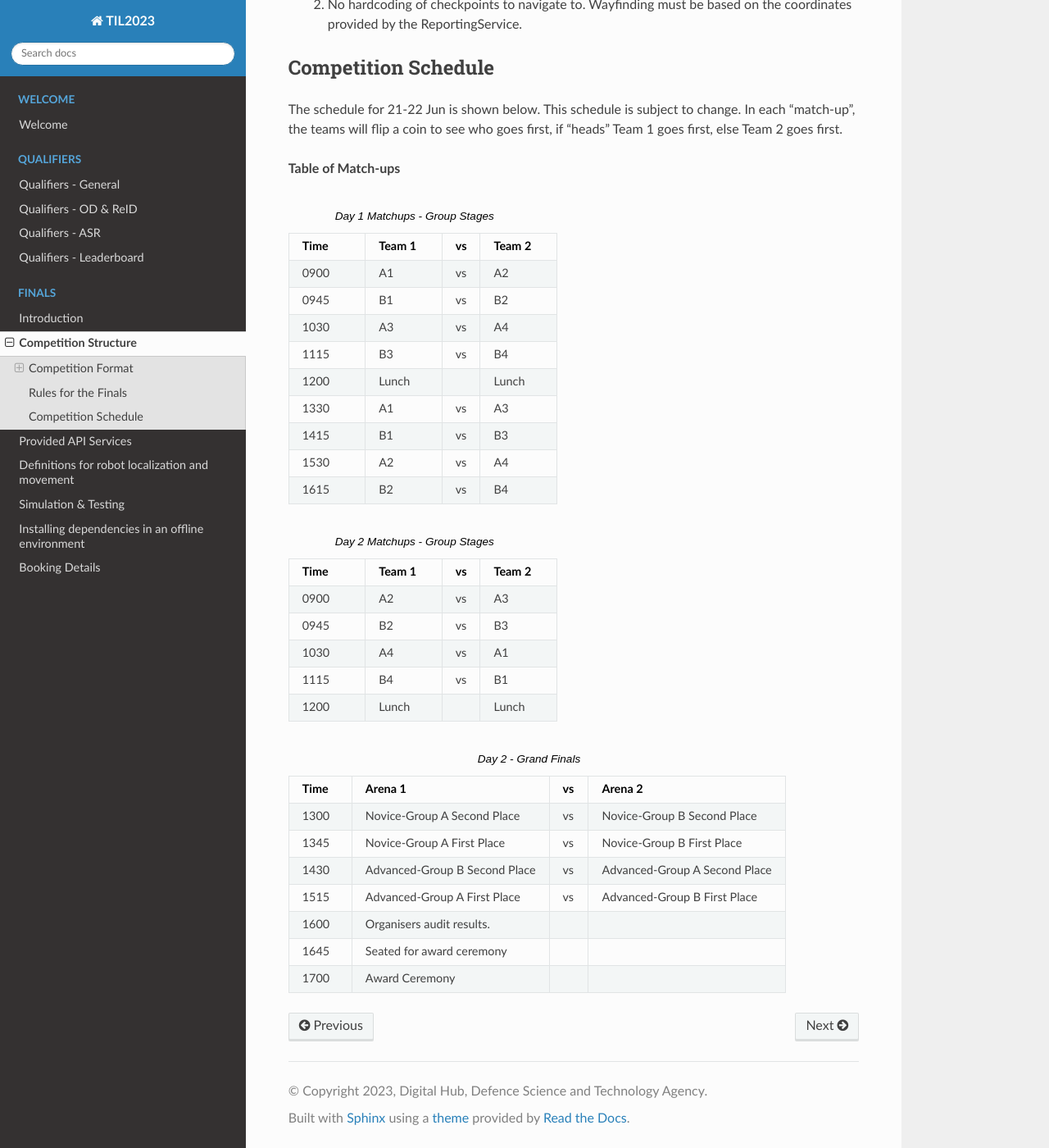
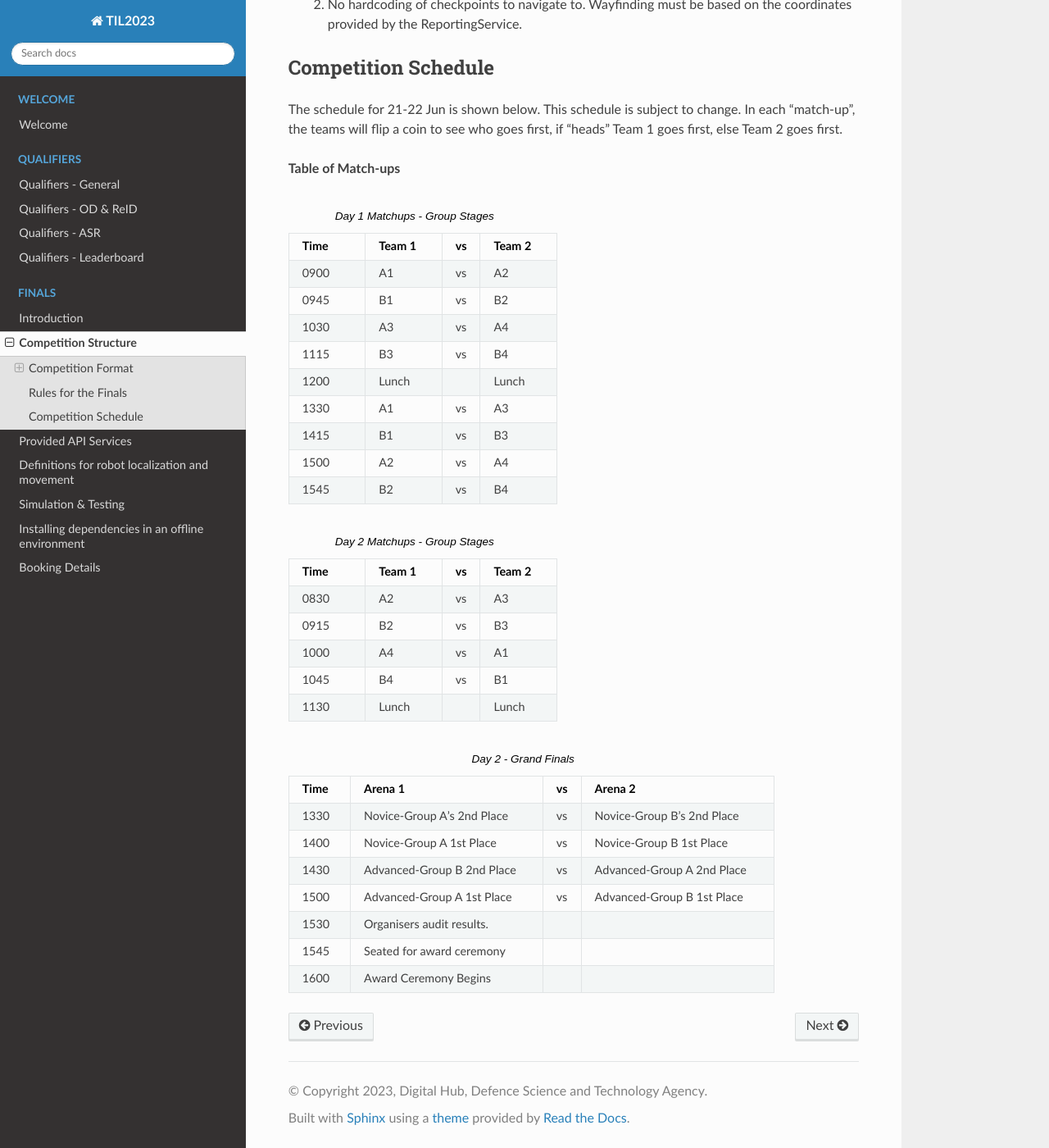
Before and after one commit to til-23/til-23-info-public, a Sphinx documentation site: the page built from source/finals-format.rst, in a window 1280 px wide and 1400 px high, scrolled down 1574 px. Shown: the whole window at 82% size. Built offline with Sphinx 7.4.7 and the Read the Docs theme 2.0.0, drawn with Linux system fonts in a browser that asks for light colours.

Commit message:
Update Finals schedule.

```diff
--- a/source/finals-format.rst
+++ b/source/finals-format.rst
@@ -99,11 +99,11 @@ Team 1 goes first, else Team 2 goes first.
      - B1
      - vs
      - B3
-   * - 1530
+   * - 1500
      - A2
      - vs
      - A4
-   * - 1615
+   * - 1545
      - B2
      - vs
      - B4
@@ -116,23 +116,23 @@ Team 1 goes first, else Team 2 goes first.
      - Team 1
      - vs
      - Team 2
-   * - 0900
+   * - 0830
      - A2
      - vs
      - A3
-   * - 0945
+   * - 0915
      - B2
      - vs
      - B3
-   * - 1030
+   * - 1000
      - A4
      - vs
      - A1
-   * - 1115
+   * - 1045
      - B4
      - vs
      - B1
-   * - 1200
+   * - 1130
      - Lunch
      -
      - Lunch
@@ -146,31 +146,31 @@ Team 1 goes first, else Team 2 goes first.
      - Arena 1
      - vs
      - Arena 2
-   * - 1300
-     - Novice-Group A Second Place
+   * - 1330
+     - Novice-Group A's 2nd Place
      - vs
-     - Novice-Group B Second Place
-   * - 1345
-     - Novice-Group A First Place
+     - Novice-Group B's 2nd Place
+   * - 1400
+     - Novice-Group A 1st Place
      - vs
-     - Novice-Group B First Place
+     - Novice-Group B 1st Place
    * - 1430
-     - Advanced-Group B Second Place
+     - Advanced-Group B 2nd Place
      - vs
-     - Advanced-Group A Second Place
-   * - 1515
-     - Advanced-Group A First Place
+     - Advanced-Group A 2nd Place
+   * - 1500
+     - Advanced-Group A 1st Place
      - vs
-     - Advanced-Group B First Place
-   * - 1600
+     - Advanced-Group B 1st Place
+   * - 1530
      - Organisers audit results.
      -
      -
-   * - 1645
+   * - 1545
      - Seated for award ceremony
      -
      -
-   * - 1700
-     - Award Ceremony
+   * - 1600
+     - Award Ceremony Begins
      -
      -
```
